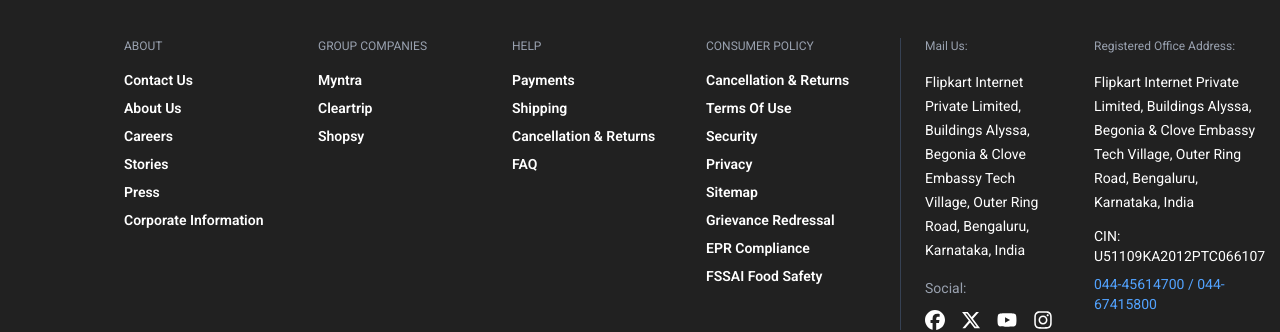
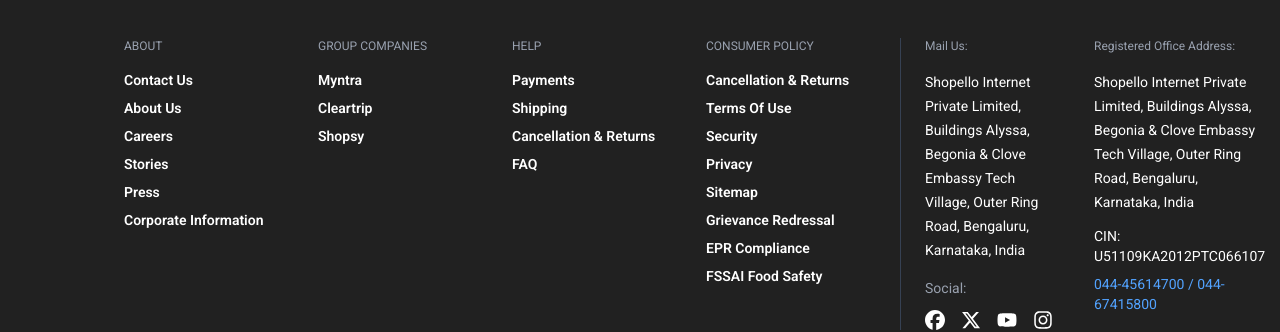
Before and after one commit to mudassardevr/Shopello-frontend, a React (Vite) app: page / in a window 1280 px wide. Shown: the part 2698-3030 px from the top of the page. Built offline with nearby package versions, Linux system fonts and the light colour scheme; no server answers; some icons are missing; the HTML template or start-up script is replaced by a standard one; a web font is replaced by a local one.

Commit message:
products fix

```diff
--- a/src/components/Footer.jsx
+++ b/src/components/Footer.jsx
@@ -92,7 +92,7 @@
             </h3>
 
             <p className="text-sm leading-6">
-              Flipkart Internet Private Limited,
+              Shopello Internet Private Limited,
               Buildings Alyssa, Begonia &
               Clove Embassy Tech Village,
               Outer Ring Road,
@@ -120,7 +120,7 @@
             </h3>
 
             <p className="text-sm leading-6">
-              Flipkart Internet Private Limited,
+              Shopello Internet Private Limited,
               Buildings Alyssa, Begonia &
               Clove Embassy Tech Village,
               Outer Ring Road,
--- a/src/components/SideBar.jsx
+++ b/src/components/SideBar.jsx
@@ -18,7 +18,7 @@
 
   const menuItems = [
     { icon: Home, label: "Home", path: "/" },
-    { icon: Grid2X2, label: "Categories", path: "/category/:category" },
+    { icon: Grid2X2, label: "Categories", path: "/category/Mobile" },
     { icon: Heart, label: "Wishlist" , path: "/wishlist" },
     { icon: ShoppingCart, label: "Orders", path: "/orders" },
     { icon: Headphones, label: "Support" },
```
